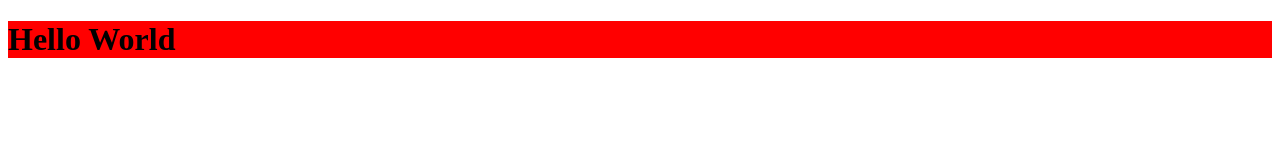
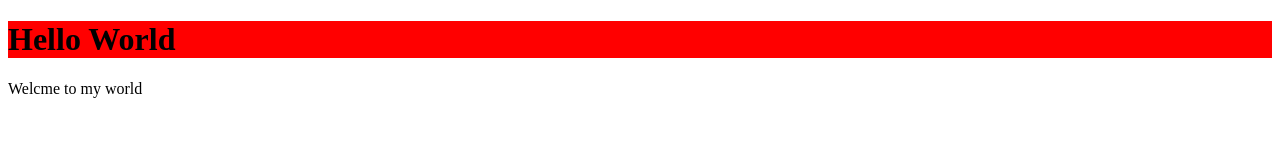
Before and after one commit to dwaraka7789/demo, a plain HTML site: page index.html in a window 1280 px wide. Drawn offline with Linux system fonts and the light colour scheme.

Commit message:
Update index.html

```diff
--- a/index.html
+++ b/index.html
@@ -8,6 +8,6 @@
 </head>
 <body>
     <h1>Hello World</h1>
-
+      Welcme to my world
 </body>
 </html>
```
